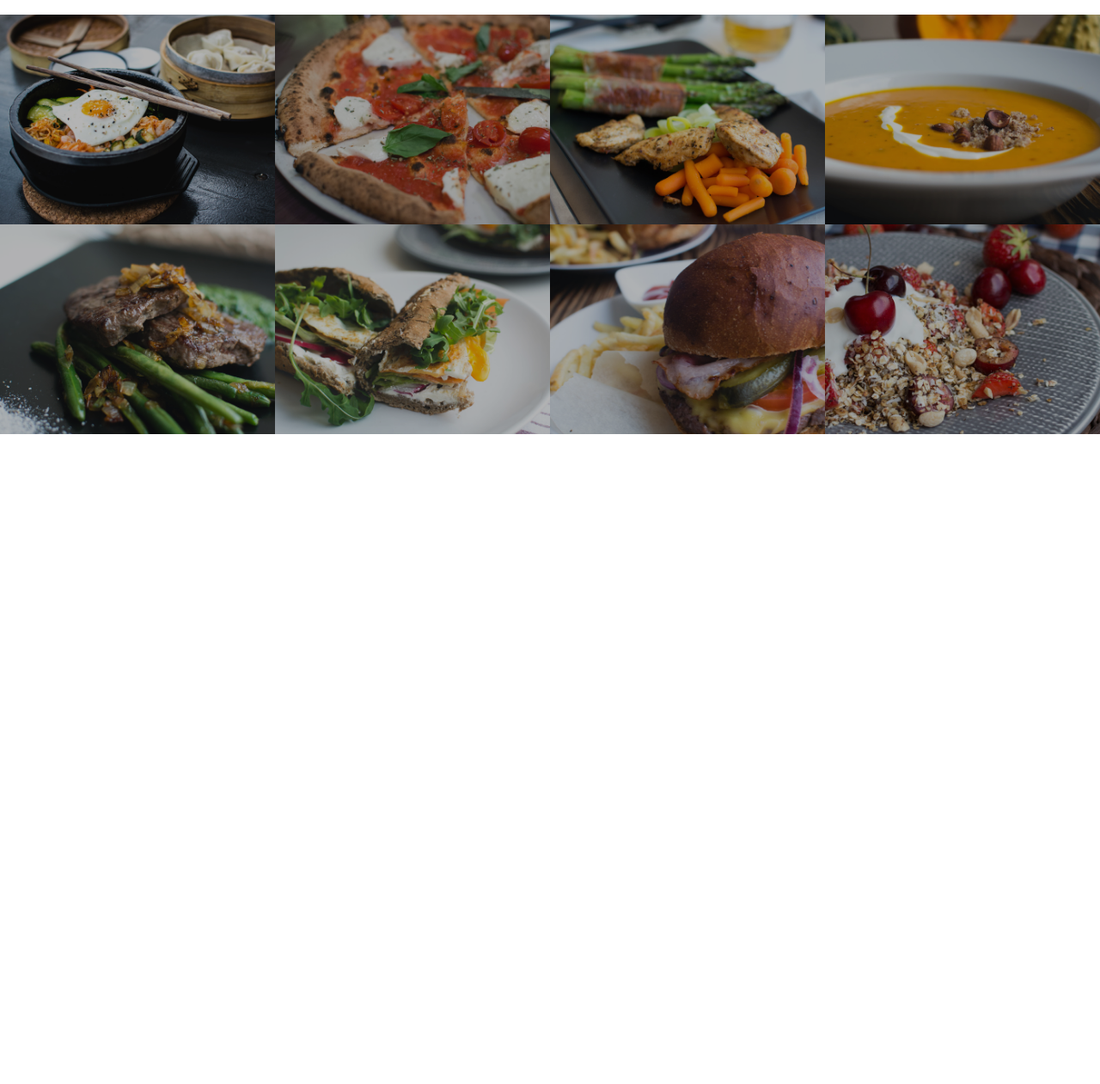
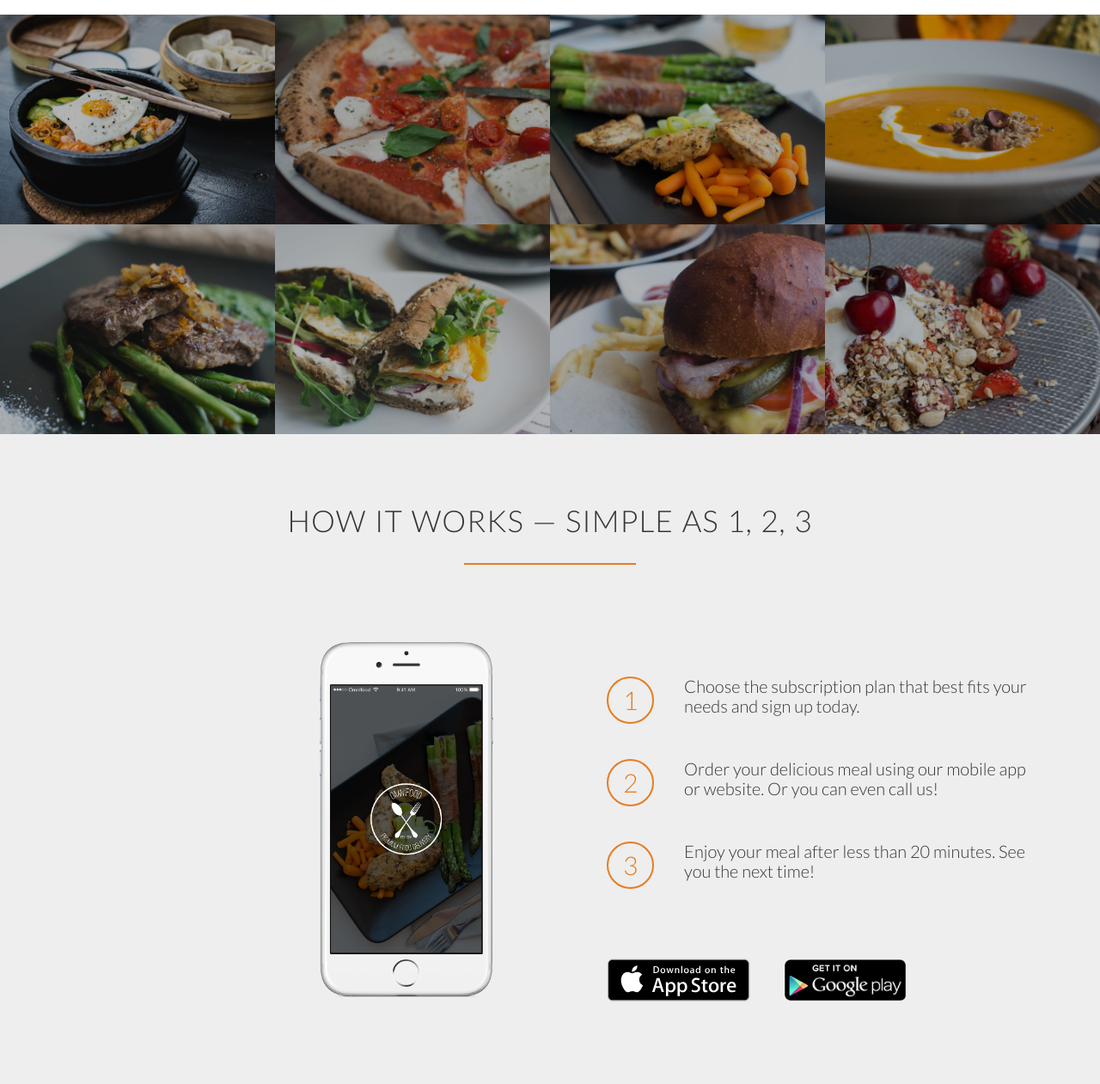
Before and after one commit to gukanozadze/MyWebsite, a Django app: page /foodpage in a window 1280 px wide. Shown: the part 1465-2726 px from the top of the page at 86% size. Before the commit the page ends 1970 px from the top, so only its background shows below. Run offline with Django 3.2, Linux system fonts and the light colour scheme.

Commit message:
Added steps to food page

```diff
--- a/mainApps/static/resources/css/style.css
+++ b/mainApps/static/resources/css/style.css
@@ -11,7 +11,6 @@
     font-weight: 300;
     font-size: 20px;
     text-rendering: optimizeLegibility;
-
 }
 
 /* ********************************************* */
@@ -44,9 +43,7 @@
     font-size: 200%;
     color: #fff;
     letter-spacing: 1px;
-
 }
-
 
 h2{
     font-size: 175%;
@@ -54,7 +51,6 @@
     text-align: center;
     margin-bottom: 30px;
     letter-spacing: 1px;
-
 }
 
 h3{
@@ -90,9 +86,7 @@
     display: block;
     color: #e67d22;
     margin-bottom: 15px;
-
 }
-
 
 /* ******** BUTTONS ********* */
 .btn:link,
@@ -123,7 +117,6 @@
 .btn-full:active{
     background-color: #e45b00;
     border: 1px solid #e45b00
-
 }
 
 .btn-ghost:hover,
@@ -182,7 +175,6 @@
     font-size: 90%;
     text-transform: uppercase;
     border-bottom: 2px solid transparent;
-
     transition: border 0.3s;
 }
 
@@ -211,21 +203,72 @@
     padding: 0
 }
 .section-meals-image-holder{
-    padding: 0;
     width: 100%;
     overflow: hidden;
     background-color: black;
 }
-
 .section-meals-image-holder img{
     width: 100%;
     transition: transform 0.5s ease, opacity 0.5s ease;
     transform: scale(1.15);
     opacity: 0.7;
-
 }
 .section-meals img:hover{
     transform: scale(1.03);
     opacity: 1;
+}
 
+/* ****************************************************/
+/* HOW IT WORKS ***************************************/
+/* ****************************************************/
+
+.section-steps{
+    background-color: rgb(238, 238, 238)
 }
+
+.steps-box{
+    margin-top: 60px;
+}
+
+
+.steps-box:first-child{
+    text-align: right;
+    padding-right: 5%;
+}
+
+.steps-box:last-child{
+    padding-left: 5%;
+    margin-top:100px;
+}
+
+.app-screen{
+    width: 40%;
+}
+
+.works-step{
+
+    margin-bottom: 50px;
+}
+.works-step:last-of-type{
+
+    margin-bottom:  90px;
+}
+
+.works-step div{
+    float:left;
+    margin-right: 35px;
+    height: 55px;
+    width: 55px;
+    font-size: 150%;
+    border: 2px solid #e67d22;
+    color: #e67d22;
+    text-align: center;
+    padding: 8px;
+    border-radius: 100%;
+}
+
+.btn-app img{
+    width: auto;
+    height: 50px;
+    margin-right: 35px;
+}
--- a/mainApps/templates/mainApps/foodPage.html
+++ b/mainApps/templates/mainApps/foodPage.html
@@ -84,6 +84,34 @@
                 <div class="section-meals-image-holder"><img src="{% static 'resources/img/8.jpg' %}"></div>
          </section>
 
+         <section class="section-steps">
+            <div class="row">
+                <h2>How it works &mdash; Simple as 1, 2, 3</h2>
+            </div>
+            <div class="row">
+                <div class="col span-1-of-2 steps-box">
+                    <img src="{% static 'resources/img/app-iPhone.png' %}" class="app-screen">
+                </div>
+                <div class="col span-1-of-2 steps-box">
+                    <div class="works-step">
+                        <div>1</div>
+                        <p>Choose the subscription plan that best fits your needs and sign up today.</p>
+                    </div>
+                    <div class="works-step">
+                        <div>2</div>
+                        <p>Order your delicious meal using our mobile app or website. Or you can even call us!</p>
+                    </div>
+                    <div class="works-step">
+                        <div>3</div>
+                        <p>Enjoy your meal after less than 20 minutes. See you the next time!</p>
+                    </div>
+
+                    <a href="#" class="btn-app"><img src="{% static 'resources/img/download_app_store.svg' %}"></a>
+                    <a href="#" class="btn-app"><img src="{% static 'resources/img/download-app-android.png' %}"></a>
+                </div>
+            </div>
+         </section>
+
          <script src="https://unpkg.com/ionicons@4.5.5/dist/ionicons.js"></script>
     </body>
 </html>
```
Also changed, not shown: mainApps/static/resources/img/download_app_store.svg (added).
